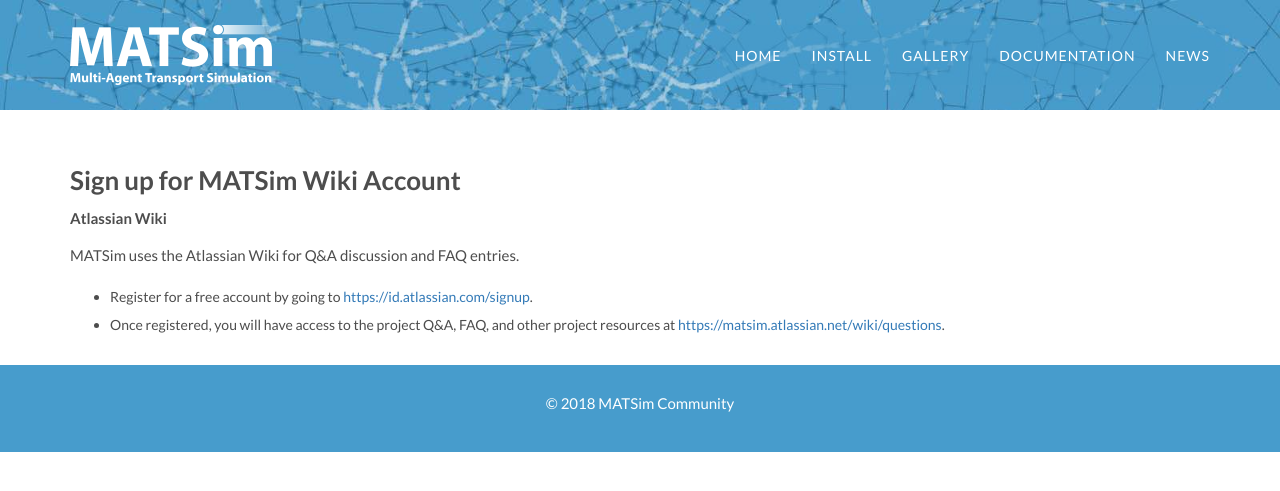
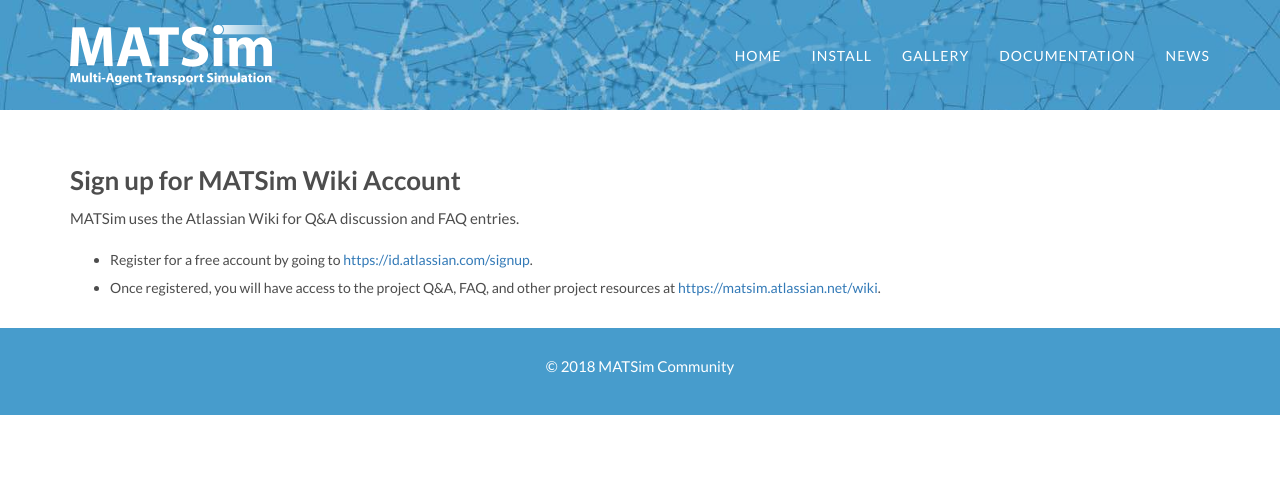
Before and after one commit to matsim-org/jekyll-website, a Jekyll site: the page built from signups.md, in a window 1280 px wide. Shown: the top 491 px of the page. Built offline with Jekyll 4.4.1, drawn with Linux system fonts in a browser that asks for light colours; some web fonts are replaced.

Commit message:
small change

```diff
--- a/signups.md
+++ b/signups.md
@@ -5,9 +5,7 @@
 
 ### Sign up for MATSim Wiki Account
 
-**Atlassian Wiki**
-
 MATSim uses the Atlassian Wiki for Q&A discussion and FAQ entries.
 
 - Register for a free account by going to <https://id.atlassian.com/signup>.
-- Once registered, you will have access to the project Q&A, FAQ, and other project resources at <https://matsim.atlassian.net/wiki/questions>.
+- Once registered, you will have access to the project Q&A, FAQ, and other project resources at <https://matsim.atlassian.net/wiki>.
```
